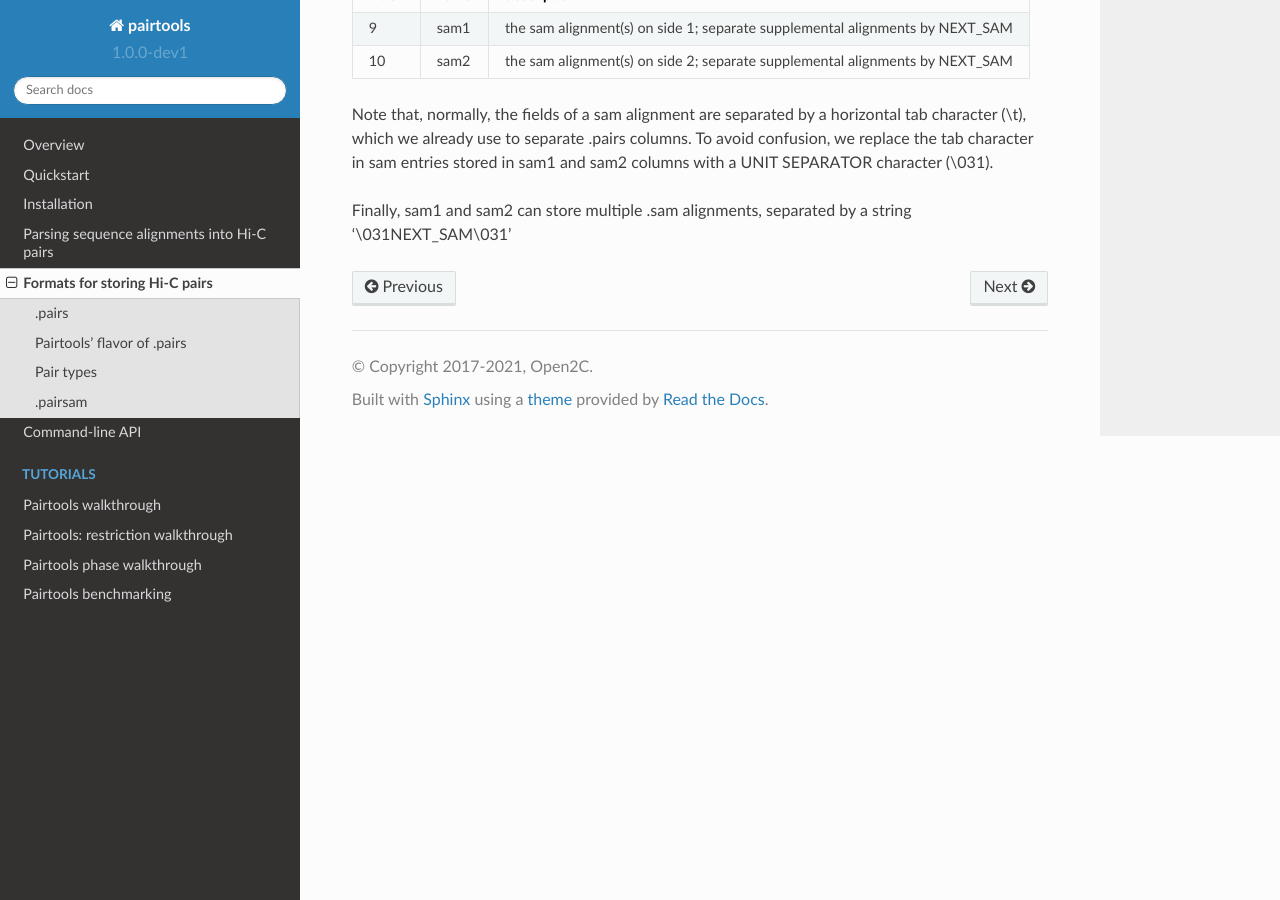
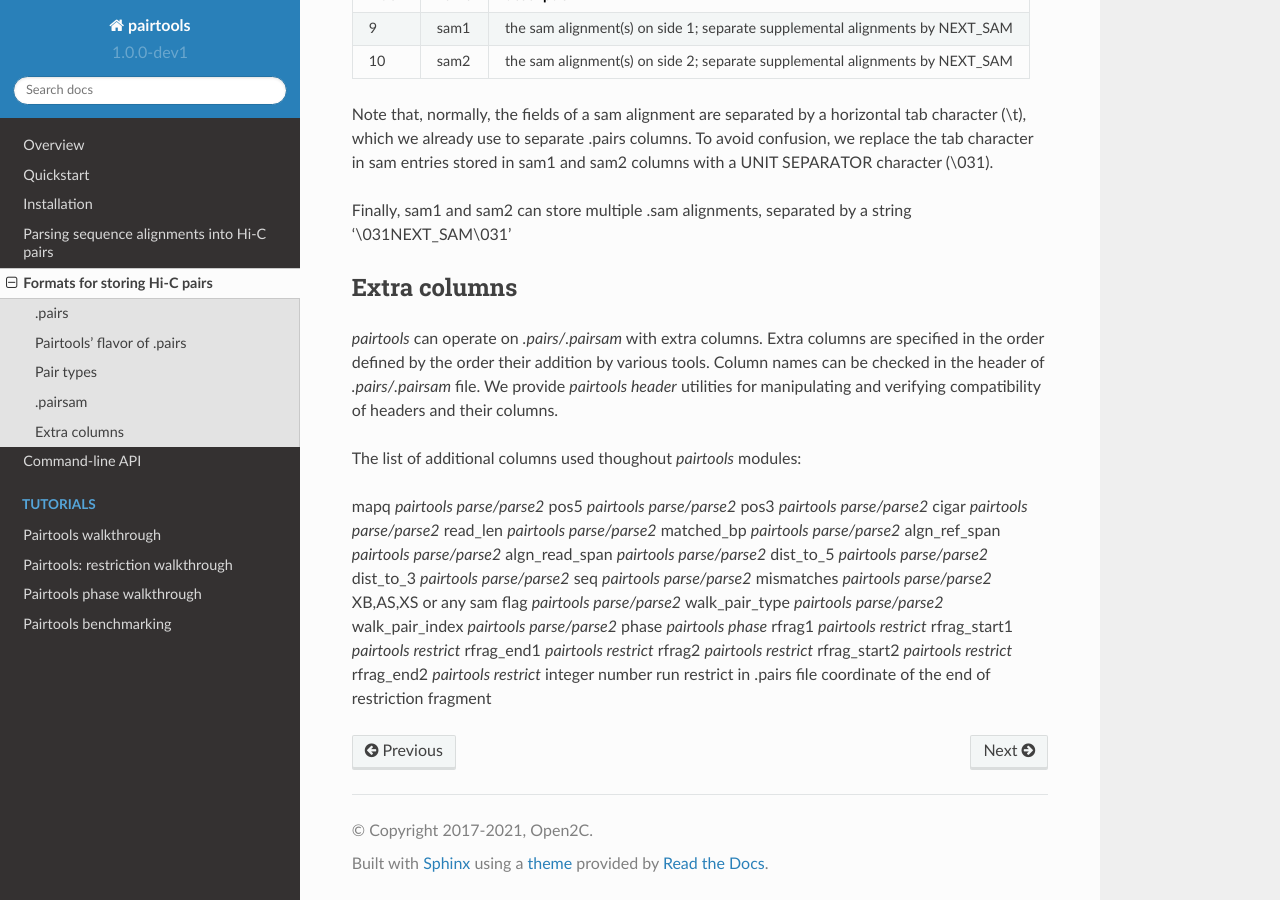
Before and after one commit to open2c/pairtools, a Sphinx documentation site: the page built from doc/formats.rst, in a window 1280 px wide and 900 px high, scrolled down 2620 px. Built offline with Sphinx 7.4.7 and the Read the Docs theme 2.0.0, drawn with Linux system fonts in a browser that asks for light colours; pages that are not in the unit, such as notebooks, are missing from menus.

Commit message:
extra columns update in the docs; EXTRA_COLUMNS moved to pairsam_format.

```diff
--- a/doc/formats.rst
+++ b/doc/formats.rst
@@ -147,3 +147,39 @@ Finally, sam1 and sam2 can store multiple .sam alignments, separated by a string
 
 .. |check| unicode:: U+2714 .. check
 .. |cross| unicode:: U+274C .. cross
+
+Extra columns
+----------------
+
+`pairtools` can operate on `.pairs/.pairsam` with extra columns.
+Extra columns are specified in the order defined by the order their addition by various tools.
+Column names can be checked in the header of `.pairs/.pairsam` file.
+We provide `pairtools header` utilities for manipulating and verifying compatibility of headers and their columns.
+
+The list of additional columns used thoughout `pairtools` modules:
+
+============== ============================ ================ ============== ======================================================= =============
+extra column    module that adds column     format           how to add it   description                                             examples
+============== ============================ ================ ============== ======================================================= =============
+mapq            `pairtools parse/parse2`
+pos5            `pairtools parse/parse2`
+pos3            `pairtools parse/parse2`
+cigar           `pairtools parse/parse2`
+read_len        `pairtools parse/parse2`
+matched_bp      `pairtools parse/parse2`
+algn_ref_span   `pairtools parse/parse2`
+algn_read_span  `pairtools parse/parse2`
+dist_to_5       `pairtools parse/parse2`
+dist_to_3       `pairtools parse/parse2`
+seq             `pairtools parse/parse2`
+mismatches      `pairtools parse/parse2`
+XB,AS,XS or any sam flag    `pairtools parse/parse2`
+walk_pair_type  `pairtools parse/parse2`
+walk_pair_index `pairtools parse/parse2`
+phase           `pairtools phase`
+rfrag1          `pairtools restrict`
+rfrag_start1    `pairtools restrict`
+rfrag_end1      `pairtools restrict`
+rfrag2          `pairtools restrict`
+rfrag_start2    `pairtools restrict`
+rfrag_end2      `pairtools restrict`        integer number  run restrict in .pairs file      coordinate of the end of restriction fragment
```
Also changed, not shown: 3 other files.
